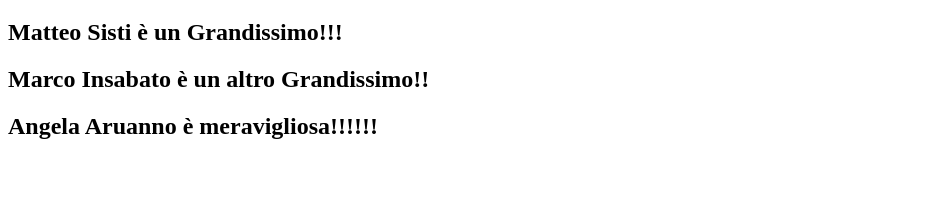
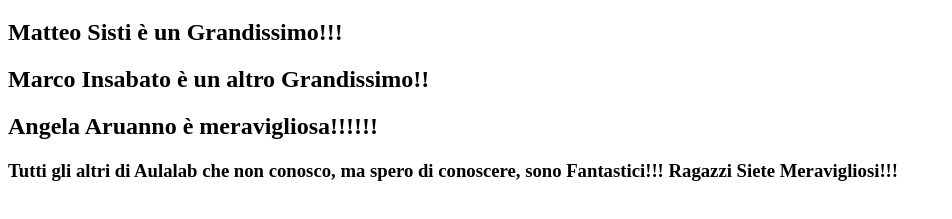
Before and after one commit to AndreaSdr70/progettogit, a plain HTML site: page index.html in a window 1280 px wide. Shown: the part 61-280 px from the top of the page, without its empty margins (0-952 px from the left). Drawn offline with Linux system fonts and the light colour scheme.

Commit message:
ultima modifica

```diff
--- a/index.html
+++ b/index.html
@@ -13,6 +13,8 @@
 
 <h2>Angela Aruanno è meravigliosa!!!!!!</h2>
 
+<h3>Tutti gli altri di Aulalab che non conosco, ma spero di conoscere, sono Fantastici!!! Ragazzi Siete Meravigliosi!!!</h3>
+
 
 <body>
 
```
